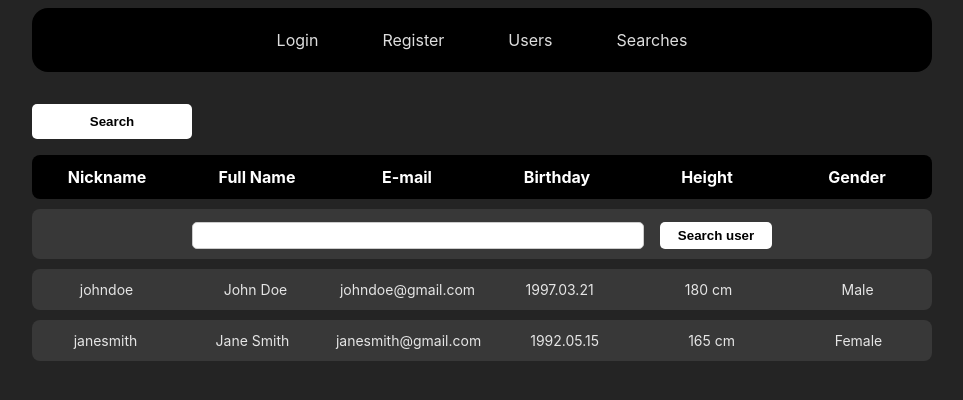
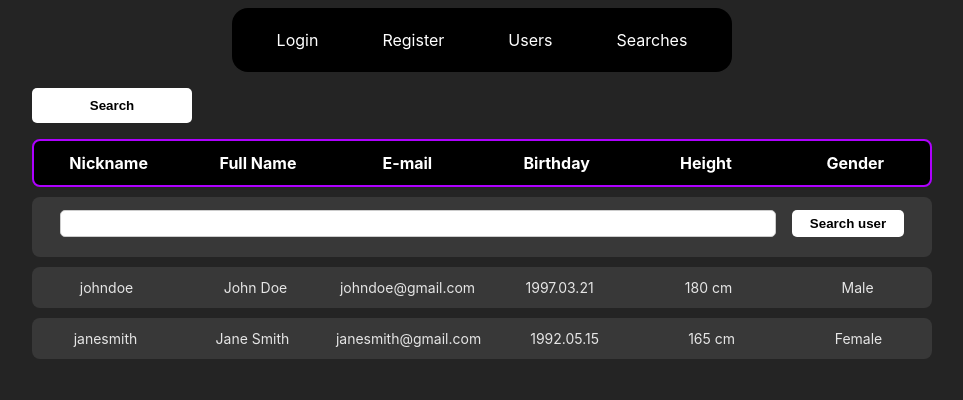
Before and after one commit to botosdora/FICTTest, a React (Vite) app in the folder FICTTest/: page /users in a window 1280 px wide. Shown: the top 400 px of the page, without its empty margins (158-1121 px from the left). Built offline with nearby package versions, Linux system fonts and the light colour scheme.

Commit message:
optimalization

```diff
--- a/FICTTest/src/components/Header.jsx
+++ b/FICTTest/src/components/Header.jsx
@@ -3,10 +3,10 @@ import "./../styles/header.css"
 export default function Header() {
   return (
     <header>
-        <p>Login</p>
-        <p>Register</p>
-        <p>Users</p>
-        <p>Searches</p>
+        <a href="/login">Login</a>
+        <a href="/register">Register</a>
+        <a href="/users">Users</a>
+        <a href="/searches">Searches</a>
     </header>
   )
 }
--- a/FICTTest/src/components/LoginBox.jsx
+++ b/FICTTest/src/components/LoginBox.jsx
@@ -15,7 +15,7 @@ export default function LoginBox() {
             <input type="password" id="password" name="password" required />
 
             <button type="submit">Log in</button>
-            <a href="">Or register here!</a>
+            <p>Or register here!</p>
           </form>
         </div>
       </div>
--- a/FICTTest/src/routes/Login.jsx
+++ b/FICTTest/src/routes/Login.jsx
@@ -1,5 +1,4 @@
 import LoginBox from "../components/LoginBox";
-//import RegisterBox from "../components/RegisterBox";
 
 export default function Login() {
   return (
--- /dev/null
+++ b/FICTTest/src/routes/Register.jsx
@@ -0,0 +1,9 @@
+import RegisterBox from "../components/RegisterBox";
+
+export default function Register() {
+  return (
+    <>
+      <RegisterBox />
+    </>
+  );
+}
--- a/FICTTest/src/styles/header.css
+++ b/FICTTest/src/styles/header.css
@@ -1,6 +1,6 @@
 header {
   background-color: black;
-  width: 100%;
+  width: 500px;
   height: 4rem;
   display: flex;
   justify-content: center;
@@ -12,12 +12,16 @@ header {
 
 }
 
-p {
+a {
   transition: transform 0.5s ease, font-weight .5s ease;
   font-size: medium;
+  text-decoration: none;
+  color:white;
+  margin-top: 0;
+  margin-bottom: 0;
 }
 
-p:hover {
+a:hover {
   font-weight: bold;
   transform: scale(1.1);
 }
--- a/FICTTest/src/styles/login.css
+++ b/FICTTest/src/styles/login.css
@@ -66,8 +66,10 @@ button:hover {
     color: white;
 }
 
-a {
+p {
     display: block;
     margin-top: 20px;
     margin-bottom: 10px;
+    text-decoration: underline;
+    cursor: pointer;
 }
--- a/FICTTest/src/styles/usersTable.css
+++ b/FICTTest/src/styles/usersTable.css
@@ -33,13 +33,12 @@
 .table-header {
   display: flex;
   flex-direction: row;
-  background-color: rgb(56, 56, 56);
-  border-radius: 1rem;
   margin-bottom: 10px;
   font-weight: bold;
   background-color: #000000;
   color: white;
   border-radius: 0.5rem;
+  border: 2px solid rgb(174, 0, 255);
 }
 
 .table-row:hover {
```
Also changed, not shown: FICTTest/src/main.jsx (+6 -1 lines).
